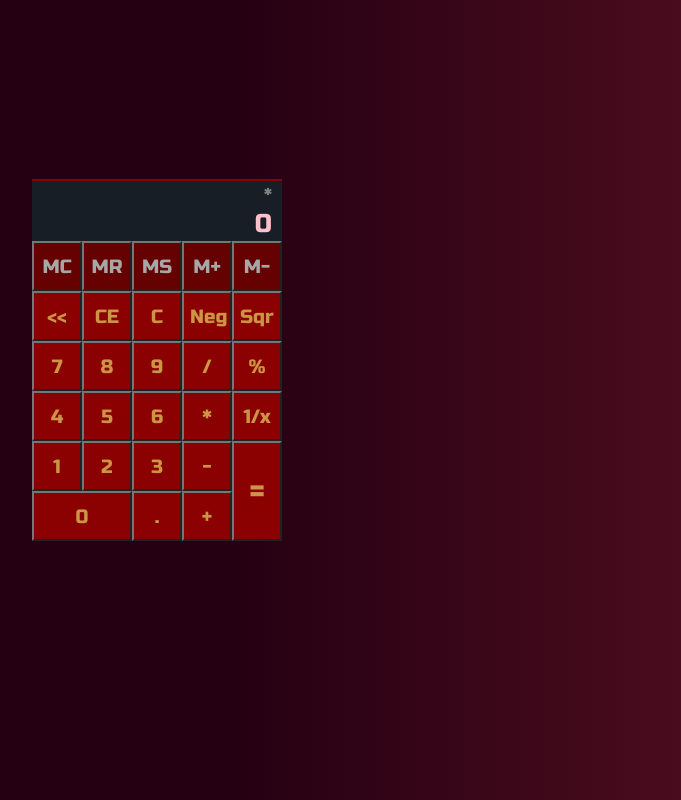
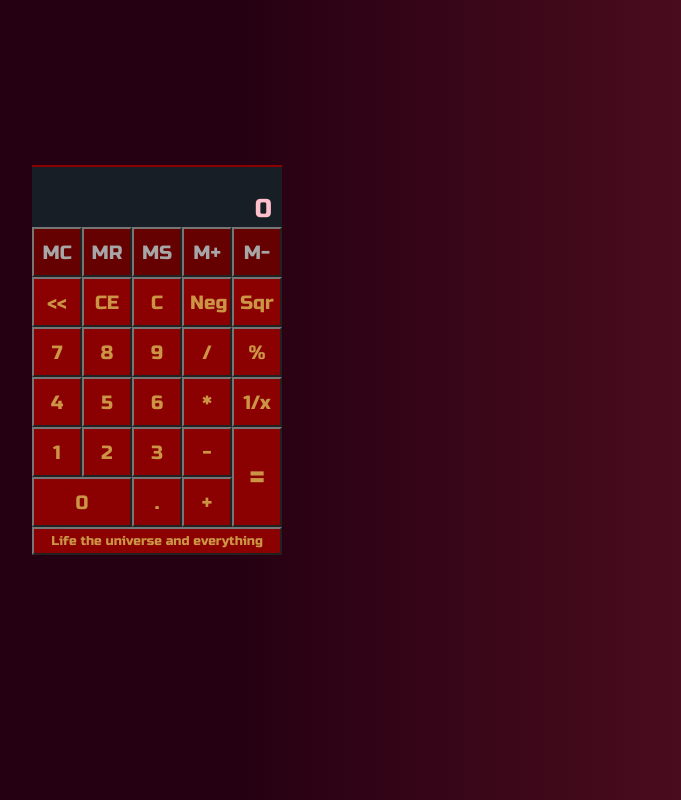
Before and after one commit to Aspallar/Sandbox, a website: page src/calculator/calculator.html in a window 1280 px wide. Shown: the whole page, without its empty margins (483-1164 px from the left). Drawn offline with Linux system fonts and the light colour scheme.

Commit message:
Calculator - added history
and "Life the universe and Everything"

```diff
--- a/src/calculator/calculator.css
+++ b/src/calculator/calculator.css
@@ -28,7 +28,7 @@ body {
     border-top: 2px solid darkred;
     display: grid;
     grid-template-columns: repeat(5, 50px);
-    grid-template-rows: minmax(60px, auto) repeat(6, 50px);
+    grid-template-rows: minmax(60px, auto) repeat(6, 50px) auto;
 }
 
 .calculator button {
@@ -68,14 +68,21 @@ body {
     justify-content: space-around;
     padding: 0 10px;
     word-wrap: break-word;
-    word-break: break-all;
+    word-break: normal;
 }
 
 .history {
     color: grey;
+    min-height: 1em;
 }
 
 .result {
     font-size: 1.6em;
     color: pink;
 }
+
+.calculator .life {
+    grid-column: span 5;
+    font-size: 0.8em;
+    padding: 4px 0;
+}
--- a/src/calculator/calculator.html
+++ b/src/calculator/calculator.html
@@ -15,7 +15,7 @@
         <div class="center">
             <div class="calculator">
                 <div class="output">
-                    <div class="history">*</div>
+                    <div class="history"></div>
                     <div class="result"></div>
                 </div>
                 <button class="mem" data-action="c">MC</button>
@@ -46,6 +46,7 @@
                 <button class="zero digit" data-digit="0">0</button>
                 <button class="digit" data-digit=".">.</button>
                 <button class="binaryop" data-op="+">+</button>
+                <button class="life">Life the universe and everything</button>
             </div>
         </div>
     </body>
--- a/src/calculator/calculator.js
+++ b/src/calculator/calculator.js
@@ -6,11 +6,14 @@ class Calculator {
     reset() {
         this._accumulator = null;
         this._operator = '';
+        this._history = '';
     }
 
     addBinaryOperation(operator, operand) {
+        var newHistory;
         if (this._accumulator === null) {
             this._accumulator = operand;
+            newHistory = `${operand} ${operator}`;
         } else {
             let val = this._accumulator;
             switch (this._operator) {
@@ -27,18 +30,27 @@ class Calculator {
                     val /= operand;
                     break;
                 case '=':
-                    // do nothing
+                    // Do nothing
                     break;
                 default:
                     throw new Error('Unknown binary operator');
             }
             this._accumulator = val;
+            newHistory = ` ${operand} ${operator}`;
         }
+
+        if (operator === '=') this._history = '';
+        else this._history += newHistory;
+
         this._operator = operator;
     }
 
     get value() {
         return this._accumulator;
+    }
+
+    get history() {
+        return this._history;
     }
 
     static applyUnaryOperation(operator, value) {
@@ -179,6 +191,12 @@ class CalculatorView {
             this.uodateUi();
         });
 
+        container.querySelector('.life').addEventListener('click', () => {
+            this._maybeResetCalculator();
+            this.entry.value = 42;
+            this.uodateUi();
+        });
+
         container.querySelector('.cancel').addEventListener('click', () => {
             this.entry.empty();
             this.calculator.reset();
@@ -220,6 +238,7 @@ class CalculatorView {
 
     uodateUi() {
         this.result.innerHTML = this.entry.displayText;
+        this.history.innerHTML = this.calculator.history;
     }
 
     _maybeResetCalculator() {
```
